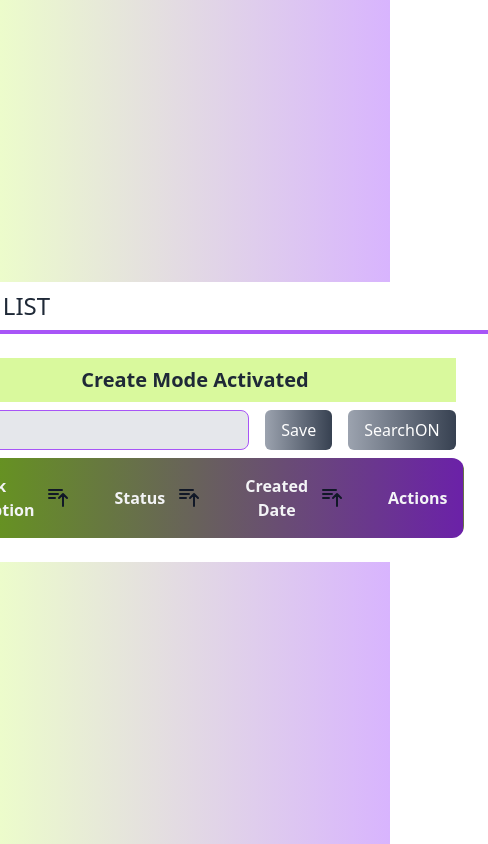
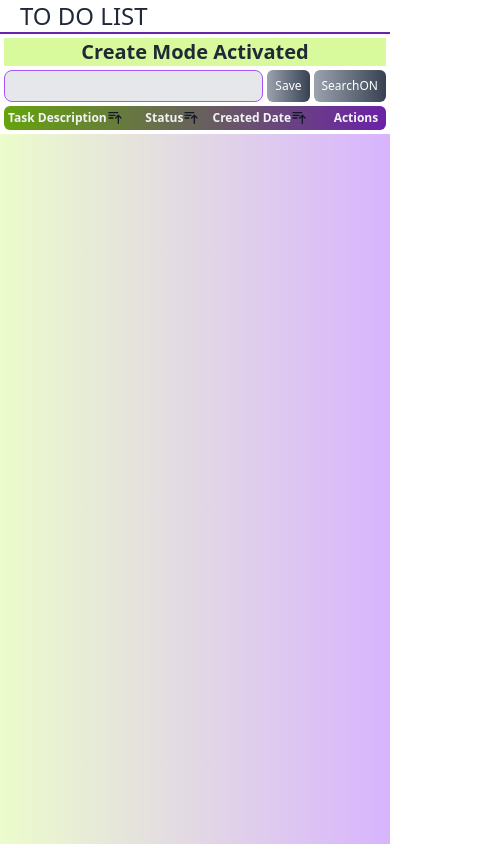
Before and after one commit to rtxnak/todo-list, a Next.js app in the folder app/frontend/: page / in a window 390 px wide. Shown: the whole page, 488 px wide, since content can reach past the window. Built offline with nearby package versions, Linux system fonts and the light colour scheme.

Commit message:
feat: added responsive design for small screens , Fixed #9

```diff
--- a/app/frontend/src/components/Button.tsx
+++ b/app/frontend/src/components/Button.tsx
@@ -5,12 +5,12 @@ interface ButtonProps {
 
 export default function Button(props: ButtonProps) {
   return (
-    <div className="flex p-2">
+    <div className="flex pl-1 first:py-1 md:p-2">
       <button
         onClick={props.onClick}
         className={`
           bg-gradient-to-r from-gray-400 to-gray-700
-         text-white  px-4 py-2 rounded-md
+         text-white px-2 py-2 md:px-4 md:py-3 my-1 md:my-0  rounded-md
           `}>
         {props.children}
       </button>
--- a/app/frontend/src/components/EditBar.tsx
+++ b/app/frontend/src/components/EditBar.tsx
@@ -19,7 +19,7 @@ export default function EditBar() {
   return (
     <div >
       <div>
-        <label className="flex justify-center font-bold text-xl bg-amber-200 py-2 mx-2">
+        <label className="flex justify-center font-bold text-md md:text-xl bg-amber-200 py-2 md:mx-2">
           {`Edit mode Activated - Task: ${taskOnUpdate.description}`}
         </label>
       </div>
--- a/app/frontend/src/components/Icons.tsx
+++ b/app/frontend/src/components/Icons.tsx
@@ -1,41 +1,41 @@
 export const pendingIcon = (
-  <svg xmlns="http://www.w3.org/2000/svg" className="h-6 w-6" fill="none" viewBox="0 0 24 24" stroke="currentColor" strokeWidth={2}>
+  <svg xmlns="http://www.w3.org/2000/svg" className="h-5 w-5 md:h-6 md:w-6" fill="none" viewBox="0 0 24 24" stroke="currentColor" strokeWidth={2}>
     <path strokeLinecap="round" strokeLinejoin="round" d="M8 12h.01M12 12h.01M16 12h.01M21 12a9 9 0 11-18 0 9 9 0 0118 0z" />
   </svg>
 )
 
 export const FinishedIcon = (
-  <svg xmlns="http://www.w3.org/2000/svg" className="h-6 w-6" fill="none" viewBox="0 0 24 24" stroke="currentColor" strokeWidth={2}>
+  <svg xmlns="http://www.w3.org/2000/svg" className="h-5 w-5 md:h-6 md:w-6" fill="none" viewBox="0 0 24 24" stroke="currentColor" strokeWidth={2}>
     <path strokeLinecap="round" strokeLinejoin="round" d="M9 12l2 2 4-4m6 2a9 9 0 11-18 0 9 9 0 0118 0z" />
   </svg>
 )
 
 export const onGoingIcon = (
-  <svg xmlns="http://www.w3.org/2000/svg" className="h-6 w-6" fill="none" viewBox="0 0 24 24" stroke="currentColor" strokeWidth={2}>
+  <svg xmlns="http://www.w3.org/2000/svg" className="h-5 w-5 md:h-6 md:w-6" fill="none" viewBox="0 0 24 24" stroke="currentColor" strokeWidth={2}>
     <path strokeLinecap="round" strokeLinejoin="round" d="M12 8v4l3 3m6-3a9 9 0 11-18 0 9 9 0 0118 0z" />
   </svg>
 )
 
 export const trashIcon = (
-  <svg xmlns="http://www.w3.org/2000/svg" className="h-6 w-6" fill="none" viewBox="0 0 24 24" stroke="currentColor" strokeWidth={2}>
+  <svg xmlns="http://www.w3.org/2000/svg" className="h-5 w-5 md:h-6 md:w-6" fill="none" viewBox="0 0 24 24" stroke="currentColor" strokeWidth={2}>
     <path strokeLinecap="round" strokeLinejoin="round" d="M19 7l-.867 12.142A2 2 0 0116.138 21H7.862a2 2 0 01-1.995-1.858L5 7m5 4v6m4-6v6m1-10V4a1 1 0 00-1-1h-4a1 1 0 00-1 1v3M4 7h16" />
   </svg>
 )
 
 export const editIcon = (
-  <svg xmlns="http://www.w3.org/2000/svg" className="h-6 w-6" fill="none" viewBox="0 0 24 24" stroke="currentColor" strokeWidth={2}>
+  <svg xmlns="http://www.w3.org/2000/svg" className="h-4 w-4 md:h-6 md:w-6" fill="none" viewBox="0 0 24 24" stroke="currentColor" strokeWidth={2}>
     <path strokeLinecap="round" strokeLinejoin="round" d="M11 5H6a2 2 0 00-2 2v11a2 2 0 002 2h11a2 2 0 002-2v-5m-1.414-9.414a2 2 0 112.828 2.828L11.828 15H9v-2.828l8.586-8.586z" />
   </svg>
 )
 
 export const ascendingIcon = (
-  <svg xmlns="http://www.w3.org/2000/svg" className="h-6 w-6" fill="none" viewBox="0 0 24 24" stroke="currentColor" strokeWidth={2}>
+  <svg xmlns="http://www.w3.org/2000/svg" className="h-4 w-4 md:h-6 md:w-6" fill="none" viewBox="0 0 24 24" stroke="currentColor" strokeWidth={2}>
     <path strokeLinecap="round" strokeLinejoin="round" d="M3 4h13M3 8h9m-9 4h6m4 0l4-4m0 0l4 4m-4-4v12" />
   </svg>
 )
 
 export const descendingIcon = (
-  <svg xmlns="http://www.w3.org/2000/svg" className="h-6 w-6" fill="none" viewBox="0 0 24 24" stroke="currentColor" strokeWidth={2}>
+  <svg xmlns="http://www.w3.org/2000/svg" className="h-4 w-4 md:h-6 md:w-6" fill="none" viewBox="0 0 24 24" stroke="currentColor" strokeWidth={2}>
     <path strokeLinecap="round" strokeLinejoin="round" d="M3 4h13M3 8h9m-9 4h9m5-4v12m0 0l-4-4m4 4l4-4" />
   </svg>
 )
--- a/app/frontend/src/components/Input.tsx
+++ b/app/frontend/src/components/Input.tsx
@@ -6,7 +6,7 @@ interface InputProps {
 
 export default function Input(props: InputProps) {
   return (
-    <div className="flex p-2 w-full">
+    <div className="flex py-1 md:p-2 w-full">
       <input
         type='text'
         value={props.value}
--- a/app/frontend/src/components/InputAndSearchBar.tsx
+++ b/app/frontend/src/components/InputAndSearchBar.tsx
@@ -26,10 +26,10 @@ export default function InputAndSearchBar() {
     <div>
       <div>
         {onSearch ? (
-          <label className="flex justify-center font-bold text-xl bg-purple-200 py-2 mx-2">
+          <label className="flex justify-center font-bold text-xl bg-purple-200 md:py-2 md:mx-2">
             {"Search Mode Activated"}
           </label>) : (
-          <label className="flex justify-center font-bold text-xl bg-lime-200 py-2 mx-2">
+          <label className="flex justify-center font-bold text-xl bg-lime-200 md:py-2 md:mx-2">
             {"Create Mode Activated"}
           </label>
         )}
--- a/app/frontend/src/components/Layout.tsx
+++ b/app/frontend/src/components/Layout.tsx
@@ -8,11 +8,12 @@ interface LayoutProps {
 export default function Layout(props: LayoutProps) {
   return (
     <div className={`
-      flex flex-col w-90%
-      bg-white text-gray-800 rounded-md
+      flex flex-col overflow-auto max-h-screen
+      text-xs md:text-base w-screen
+      bg-white text-gray-800
     `}>
       <Title>{props.title}</Title>
-      <div className="p-6">
+      <div className="m-1 md:p-6">
         {props.children}
       </div>
     </div>
--- a/app/frontend/src/components/Table.tsx
+++ b/app/frontend/src/components/Table.tsx
@@ -10,16 +10,16 @@ export default function Table() {
   function tableHeader() {
     return (
       <tr>
-        <th className="p-4"><div className="flex justify-left items-center">
+        <th className="p-1 md:p-4"><div className="flex justify-left items-center">
           Task Description{TasksSorting("description")}
         </div></th>
-        <th className="p-4"><div className="flex justify-left items-center">
+        <th className="p- md:p-4"><div className="flex justify-left items-center">
           Status{TasksSorting("status")}
         </div></th>
-        <th className="p-4"><div className="flex justify-left items-center">
+        <th className="p-1 md:p-4"><div className="flex justify-left items-center">
           Created Date {TasksSorting("date")}
         </div></th>
-        <th className="p-4"><div className="flex justify-center items-center">
+        <th className="p-1 md:p-4"><div className="flex justify-center items-center">
           Actions
         </div></th>
       </tr>
@@ -41,13 +41,13 @@ export default function Table() {
           className={`${i % 2 === 0 ? 'bg-purple-200' : 'bg-purple-100'}`}
         >
           <td>
-            <div className="flex p-4 text-left items-center">
+            <div className="flex p-2 m-1md:p-4 text-left items-center">
               {task.description}
               {EditAction(task)}
             </div>
           </td>
-          <td className="text-left p-4 items-center">{task.status}</td>
-          <td className="text-left p-4 items-center">{task.date}</td>
+          <td className="text-left p-2 md:p-4 items-center">{task.status}</td>
+          <td className="text-left p-2 md:p-4 items-center">{task.date}</td>
           {tableActions(task)}
         </tr>
       )
@@ -55,7 +55,7 @@ export default function Table() {
   }
 
   return (
-    <table className="w-full rounded-xl overflow-hidden">
+    <table className="w-full rounded-md md:rounded-xl overflow-hidden">
       <thead className={`
         text-gray-100
         bg-gradient-to-r from-lime-600 to-purple-800
--- a/app/frontend/src/components/Title.tsx
+++ b/app/frontend/src/components/Title.tsx
@@ -1,10 +1,9 @@
 export default function Title(props) {
   return (
     <div className="flex flex-col justify-center">
-      <h1 className="px-5 py-2 text-2xl">
+      <h1 className="px-5 md:py-2 text-2xl border-b-2 border-purple-800">
         {props.children}
       </h1>
-      <hr className="border-2 border-purple-500"/>
     </div>
   )
 }
--- a/app/frontend/src/components/tableActionsButtons.tsx
+++ b/app/frontend/src/components/tableActionsButtons.tsx
@@ -13,7 +13,7 @@ export function ActionOnPeding(task: Task) {
         <button
           onClick={() => updateTaskStatusAndDescription(task, "ongoing", "status")}
           className={`
-      text-yellow-600 rounded-full p-2 m-1
+      text-yellow-600 rounded-full md:p-2 md:m-1
       hover:bg-purple-50
       `}>
           {onGoingIcon}
@@ -21,7 +21,7 @@ export function ActionOnPeding(task: Task) {
         <button
           onClick={() => updateTaskStatusAndDescription(task, "done", "status")}
           className={`
-      text-green-600 rounded-full p-2 m-1
+      text-green-600 rounded-full md:p-2 md:m-1
       hover:bg-purple-50
       `}>
           {FinishedIcon}
@@ -29,7 +29,7 @@ export function ActionOnPeding(task: Task) {
         <button
           onClick={() => removeOneTask(task)}
           className={`
-      text-red-600 rounded-full p-2 m-1
+      text-red-600 rounded-full md:p-2 md:m-1
       hover:bg-purple-50
       `}>
           {trashIcon}
@@ -49,7 +49,7 @@ export function ActionOnOngoing(task: Task) {
         <button
           onClick={() => updateTaskStatusAndDescription(task, "pending", "status")}
           className={`
-      text-blue-600 rounded-full p-2 m-1
+      text-blue-600 rounded-full md:p-2 md:m-1
       hover:bg-purple-50
       `}>
           {pendingIcon}
@@ -57,7 +57,7 @@ export function ActionOnOngoing(task: Task) {
         <button
           onClick={() => updateTaskStatusAndDescription(task, "done", "status")}
           className={`
-      text-green-600 rounded-full p-2 m-1
+      text-green-600 rounded-full md:p-2 md:m-1
       hover:bg-purple-50
       `}>
           {FinishedIcon}
@@ -65,7 +65,7 @@ export function ActionOnOngoing(task: Task) {
         <button
           onClick={() => removeOneTask(task)}
           className={`
-      text-red-600 rounded-full p-2 m-1
+      text-red-600 rounded-full md:p-2 md:m-1
       hover:bg-purple-50
       `}>
           {trashIcon}
@@ -85,7 +85,7 @@ export function ActionOnFinished(task: Task) {
         <button
           onClick={() => updateTaskStatusAndDescription(task, "pending", "status")}
           className={`
-      text-blue-600 rounded-full p-2 m-1
+      text-blue-600 rounded-full md:p-2 md:m-1
       hover:bg-purple-50
       `}>
           {pendingIcon}
@@ -93,7 +93,7 @@ export function ActionOnFinished(task: Task) {
         <button
           onClick={() => updateTaskStatusAndDescription(task, "ongoing", "status")}
           className={`
-      text-yellow-600 rounded-full p-2 m-1
+      text-yellow-600 rounded-full md:p-2 md:m-1
       hover:bg-purple-50
       `}>
           {onGoingIcon}
@@ -101,7 +101,7 @@ export function ActionOnFinished(task: Task) {
         <button
           onClick={() => removeOneTask(task)}
           className={`
-      text-red-600 rounded-full p-2 m-1
+      text-red-600 rounded-full md:p-2 md:m-1
       hover:bg-purple-50
       `}>
           {trashIcon}
@@ -119,7 +119,7 @@ export function EditAction(task: Task) {
     <button
       onClick={function(){ setEditBarVisbile(true); setTaskOnUpdate(task)}}
       className={`
-      text-gray-500 rounded-full p-2 m-1
+      text-gray-500 rounded-full md:p-2 md:m-1
       hover:bg-purple-50
       `}>
       {editIcon}
@@ -137,7 +137,7 @@ export function TasksSorting(type: string) {
     <button
       onClick={() => setTaskSort({ direction: sortDirection, type })}
       className={`
-      text-gray-900 rounded-full p-2 m-1
+      text-gray-900 rounded-full md:p-2 md:m-1
       hover:bg-purple-50
       `}>
       {sortIcon}
--- a/app/frontend/src/pages/index.tsx
+++ b/app/frontend/src/pages/index.tsx
@@ -5,9 +5,8 @@ import { TaskContextProvider } from "../hooks/taskContext"
 export default function Home() {
   return (
     <div className={`
-    flex justify-center items-center h-screen
+    flex justify-center items-start h-screen md:items-center
     bg-gradient-to-r from-lime-100 to-purple-300
-    text-white
     `}>
       <Layout title={"TO DO LIST"}>
         <TaskContextProvider>
```
